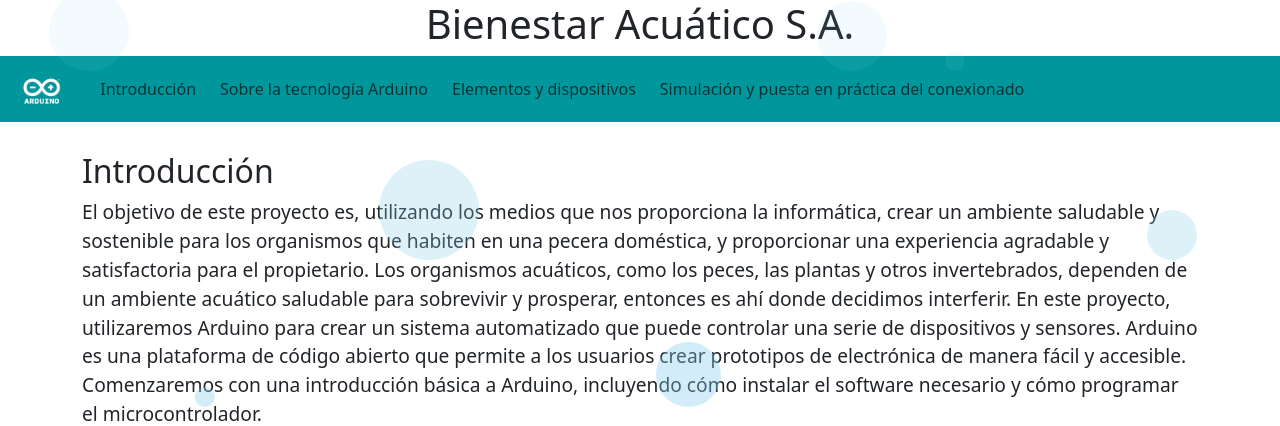
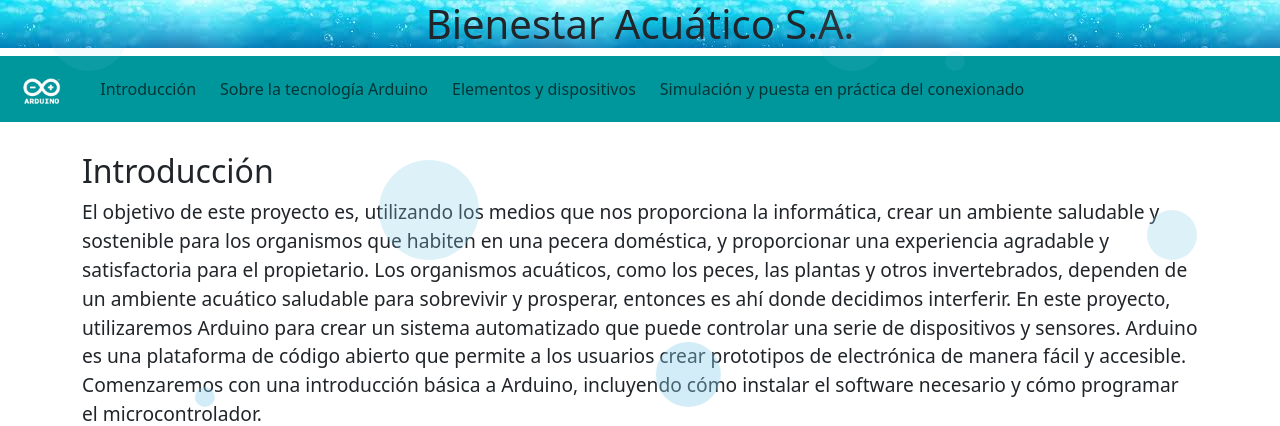
Before and after one commit to AugustWalker27/BienestarAcuatico, a PHP site: page / in a window 1280 px wide. Shown: the top 426 px of the page. Run offline with PHP 8.4, Linux system fonts and the light colour scheme.

Commit message:
Update diseño.css

```diff
--- a/diseño.css
+++ b/diseño.css
@@ -35,6 +35,7 @@
     }
     #villanos{
     text-align: center;
+    background-image: url(fondoheader.jpg);
     }
     #A {
         color: blueviolet;
```
